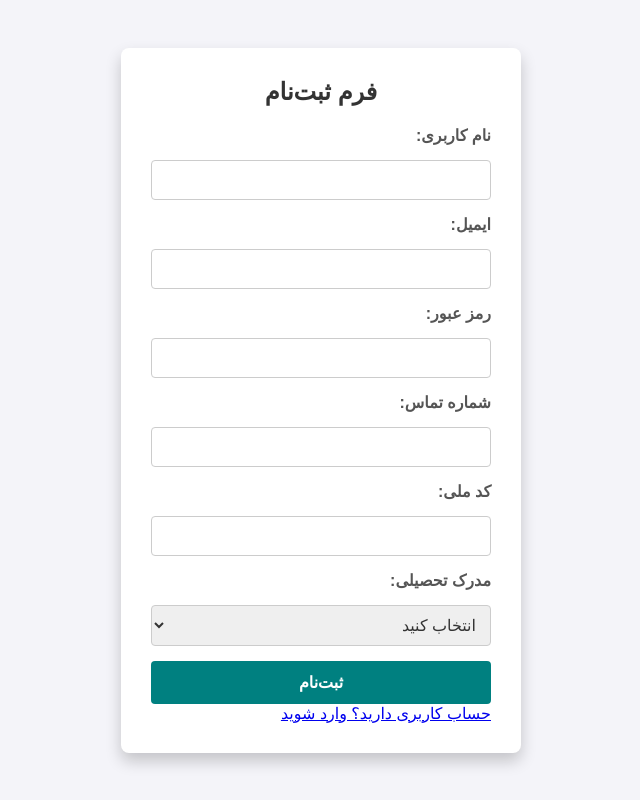
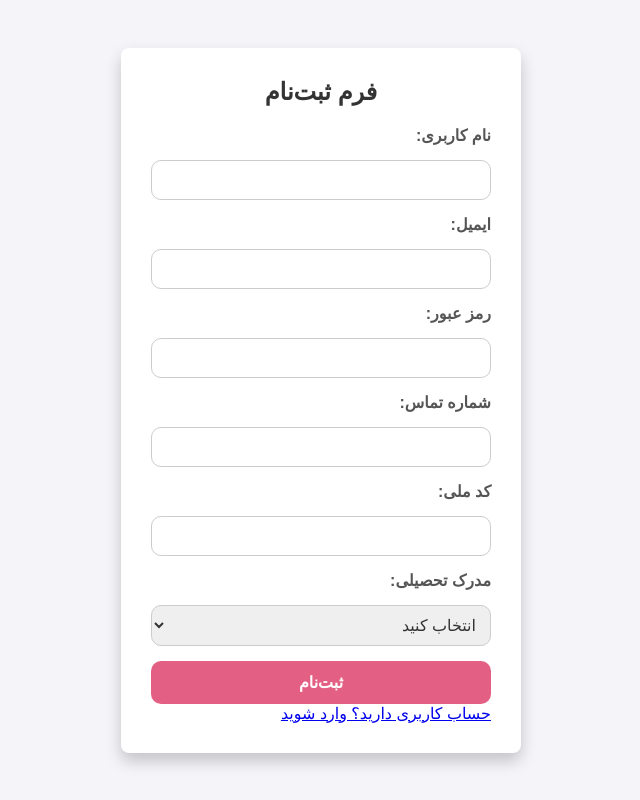
Before and after one commit to tandisSh/eliinor, a PHP site: page /pages/signUp.php in a window 1280 px wide. Shown: the whole page, without its empty margins (319-959 px from the left). Run offline with PHP 8.4, Linux system fonts and the light colour scheme.

Commit message:
update signUp.css

```diff
--- a/public/css/signUp.css
+++ b/public/css/signUp.css
@@ -46,14 +46,14 @@ input[type="text"], input[type="password"], input[type="email"], select {
     padding: 10px;
     margin: 10px 0 20px;
     border: 1px solid #cccccc;
-    border-radius: 4px;
+    border-radius: 10px;
     font-size: 1em;
     color: #333;
     transition: border-color 0.3s ease;
 }
 
 input[type="text"]:focus, input[type="password"]:focus, input[type="email"]:focus, select:focus {
-    border-color: #008080;
+    border-color: #E35F83;
     outline: none;
 }
 
@@ -61,9 +61,9 @@ input[type="text"]:focus, input[type="password"]:focus, input[type="email"]:focu
 input[type="submit"] {
     width: 100%;
     padding: 12px;
-    background-color: #008080;
+    background-color: #E35F83;
     border: none;
-    border-radius: 4px;
+    border-radius: 10px;
     color: #ffffff;
     font-size: 1em;
     font-weight: bold;
@@ -72,7 +72,7 @@ input[type="submit"] {
 }
 
 input[type="submit"]:hover {
-    background-color: #005757;
+    background-color: #f47899;
 }
 
 /* Error messages */
```
